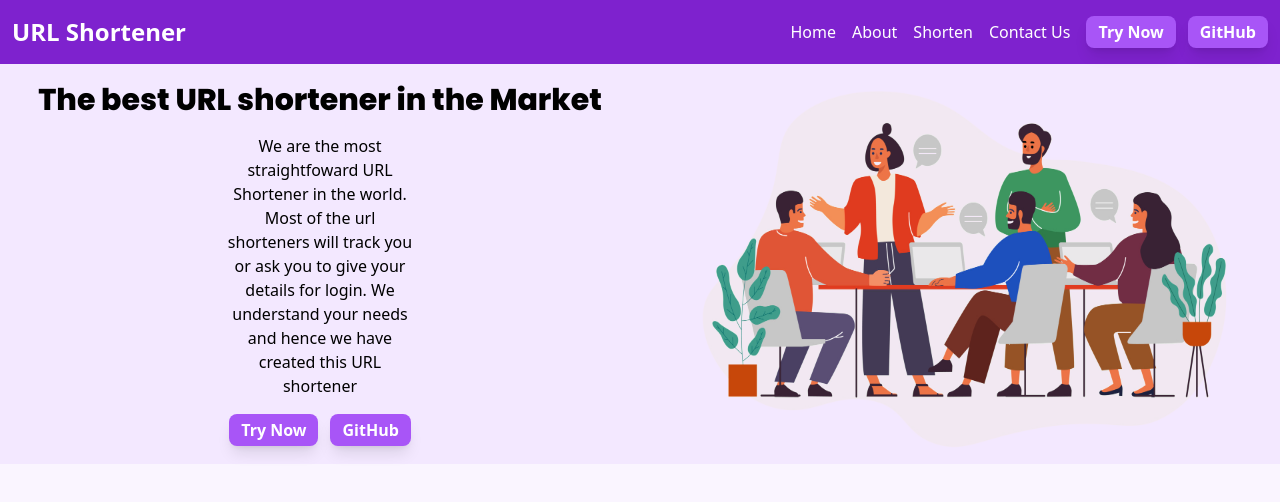
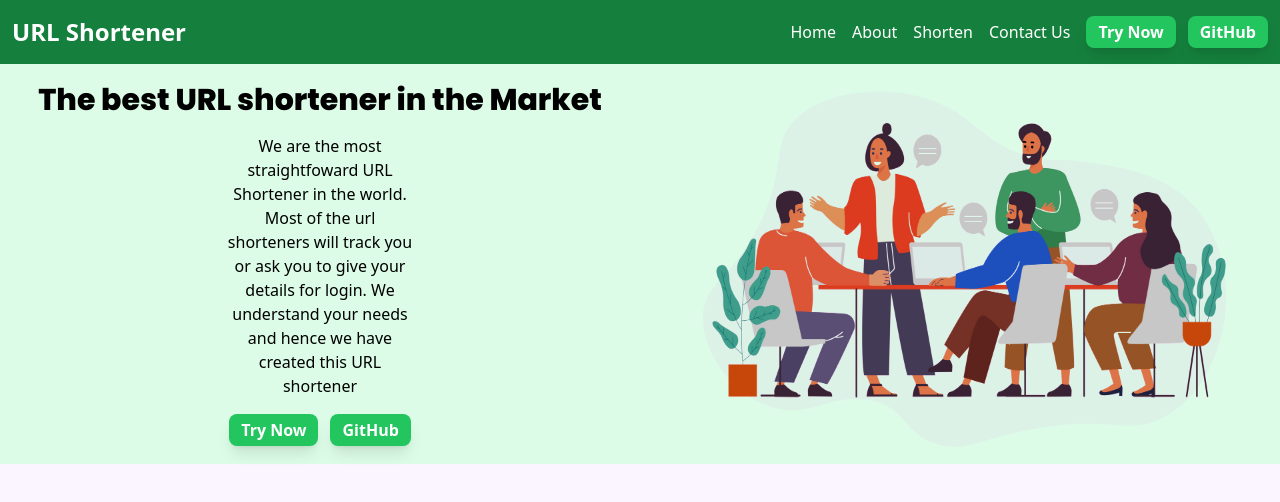
Before and after one commit to ameerhamza313/url-shortener, a Next.js app: page / in a window 1280 px wide. Shown: the top 502 px of the page. Built offline with nearby package versions, Linux system fonts and the light colour scheme.

Commit message:
Added DB Connection

```diff
--- a/app/page.jsx
+++ b/app/page.jsx
@@ -10,7 +10,7 @@ const poppins = localFont({
 
 export default function Home() {
   return (
-    <main className='bg-purple-100'>
+    <main className='bg-green-100'>
       <section className='grid grid-cols-2 h-[50vh]'>
         <div className='flex flex-col gap-4 items-center justify-center'>
           <p className={`text-3xl font-bold ${poppins.className}`}>
@@ -24,12 +24,12 @@ export default function Home() {
           </p>
           <div className='flex gap-3 justify-start'>
             <Link href='/shorten'>
-              <button className='bg-purple-500 rounded-lg shadow-lg p-3 py-1 font-bold text-white'>
+              <button className='bg-green-500 rounded-lg shadow-lg p-3 py-1 font-bold text-white'>
                 Try Now
               </button>
             </Link>
             <Link href='/github'>
-              <button className='bg-purple-500 rounded-lg shadow-lg p-3 py-1 font-bold text-white'>
+              <button className='bg-green-500 rounded-lg shadow-lg p-3 py-1 font-bold text-white'>
                 GitHub
               </button>
             </Link>
--- a/components/navbar.jsx
+++ b/components/navbar.jsx
@@ -3,7 +3,7 @@ import Link from 'next/link';
 
 const Navbar = () => {
   return (
-    <nav className='h-16 bg-purple-700 flex justify-between px-3 items-center text-white '>
+    <nav className='h-16 bg-green-700 flex justify-between px-3 items-center text-white '>
       <div className='logo font-bold text-2xl'>
         <Link href='/'>URL Shortener</Link>
       </div>
@@ -22,12 +22,12 @@ const Navbar = () => {
         </Link>
         <li className='flex gap-3'>
           <Link href='/shorten'>
-            <button className='bg-purple-500 rounded-lg shadow-lg p-3 py-1 font-bold'>
+            <button className='bg-green-500 rounded-lg shadow-lg p-3 py-1 font-bold'>
               Try Now
             </button>
           </Link>
           <Link href='/github'>
-            <button className='bg-purple-500 rounded-lg shadow-lg p-3 py-1 font-bold'>
+            <button className='bg-green-500 rounded-lg shadow-lg p-3 py-1 font-bold'>
               GitHub
             </button>
           </Link>
--- a/package.json
+++ b/package.json
@@ -9,9 +9,10 @@
     "lint": "next lint"
   },
   "dependencies": {
+    "mongodb": "^6.10.0",
+    "next": "15.0.2",
     "react": "19.0.0-rc-02c0e824-20241028",
-    "react-dom": "19.0.0-rc-02c0e824-20241028",
-    "next": "15.0.2"
+    "react-dom": "19.0.0-rc-02c0e824-20241028"
   },
   "devDependencies": {
     "postcss": "^8",
```
Also changed, not shown: utils/database.jsx (added, +26 -0 lines), 1 other file (tests, documents, lock files or other folders).
